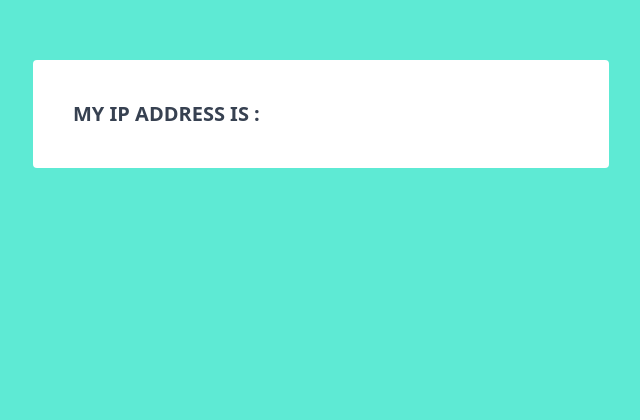
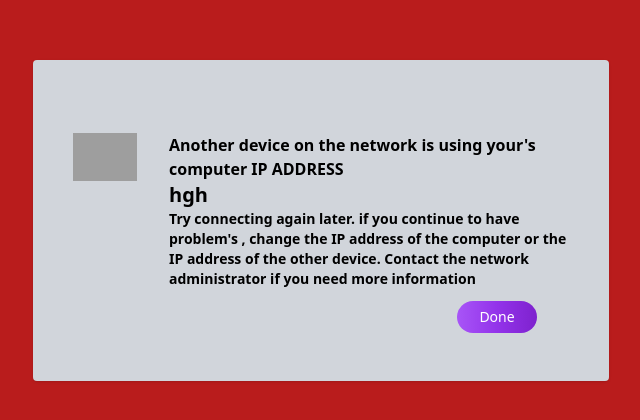
Before and after one commit to Riyaz1000/ipv4-finder, a website built with Vite: page index.html in a window 1280 px wide. Shown: the part 196-616 px from the top of the page, without its empty margins (319-959 px from the left). Built offline with nearby package versions, Linux system fonts and the light colour scheme; no server answers; grey boxes are pictures that could not be loaded.

Commit message:
UI: bachground

```diff
--- a/index.html
+++ b/index.html
@@ -7,14 +7,48 @@
 
     <!-- TailwindCSS -->
     <link rel="stylesheet" href="./assets/css/index.css" />
+    <link rel="stylesheet" href="https://cdnjs.cloudflare.com/ajax/libs/font-awesome/6.5.1/css/all.min.css" integrity="sha512-DTOQO9RWCH3ppGqcWaEA1BIZOC6xxalwEsw9c2QQeAIftl+Vegovlnee1c9QX4TctnWMn13TZye+giMm8e2LwA==" crossorigin="anonymous" referrerpolicy="no-referrer" />
   </head>
   <body>
     <!-- Write your HTML here -->
 
-    <div class="bg-[#5eead4] text-white h-screen p-64 ">
-      <div class = "font-semibold p-10 rounded bg-white max-w-xl mx-auto ">
-        <h4 class="font-semibold text-xl text-gray-700">MY IP ADDRESS IS :</h4>
-        <span class="text-6xl text-black font-black tracking-widest" id="ip"></span>
+    <div class="bg-red-700 text-white h-screen p-64 ">
+      <div class = "font-semibold p-10 rounded bg-gray-300 max-w-xl mx-auto shadow  ">
+        <hr class="h-px my-4 bg-gray-300 border-0 dark:bg-gray-800">
+        <div class="flex">
+          <img src="https://upload.wikimedia.org/wikipedia/commons/7/75/Crystal_Project_web.png" class="w-16 ">
+
+          <h5 class="text-black ml-8 font-extrabold"> Another device on the network is using your's computer IP ADDRESS</h5>
+
+        </div>
+
+
+
+
+          <h4 class="font-semibold text-xl text-gray-700"></h4>   <!--my ip address-->
+        <span class="text-xl text-black font-black ml-24" id="ip">hgh</span>
+
+        <p class="text-black ml-24 text-sm ">  Try connecting again later. if you continue to have problem's , change the IP address of the computer or the
+          IP address of the other device. Contact the network administrator if you need more information </p>
+
+          <div class="flex">
+
+            <!-- <button class="bg-green-500 rounded-full h-10 w-10 "> <i class="fa-solid fa-question" style="color: #050c1a;">!?</i> </button> -->
+            <!-- <button class="bg-blue-500 text-white rounded ml-96  items-center p-0.5"> OK</button> -->
+
+            <button type="button" class="text-white bg-gradient-to-r w-20 ml-96 mt-3 from-purple-500 via-purple-600 to-purple-700 hover:bg-gradient-to-br focus:ring-4 focus:outline-none focus:ring-purple-300 dark:focus:ring-purple-800 font-medium rounded-full text-sm px-3 py-1.5 text-center me-2 mb-2">Done</button>
+
+
+
+
+          </div>
+
+
+
+
+
+
+
 
       </div>
 
```
